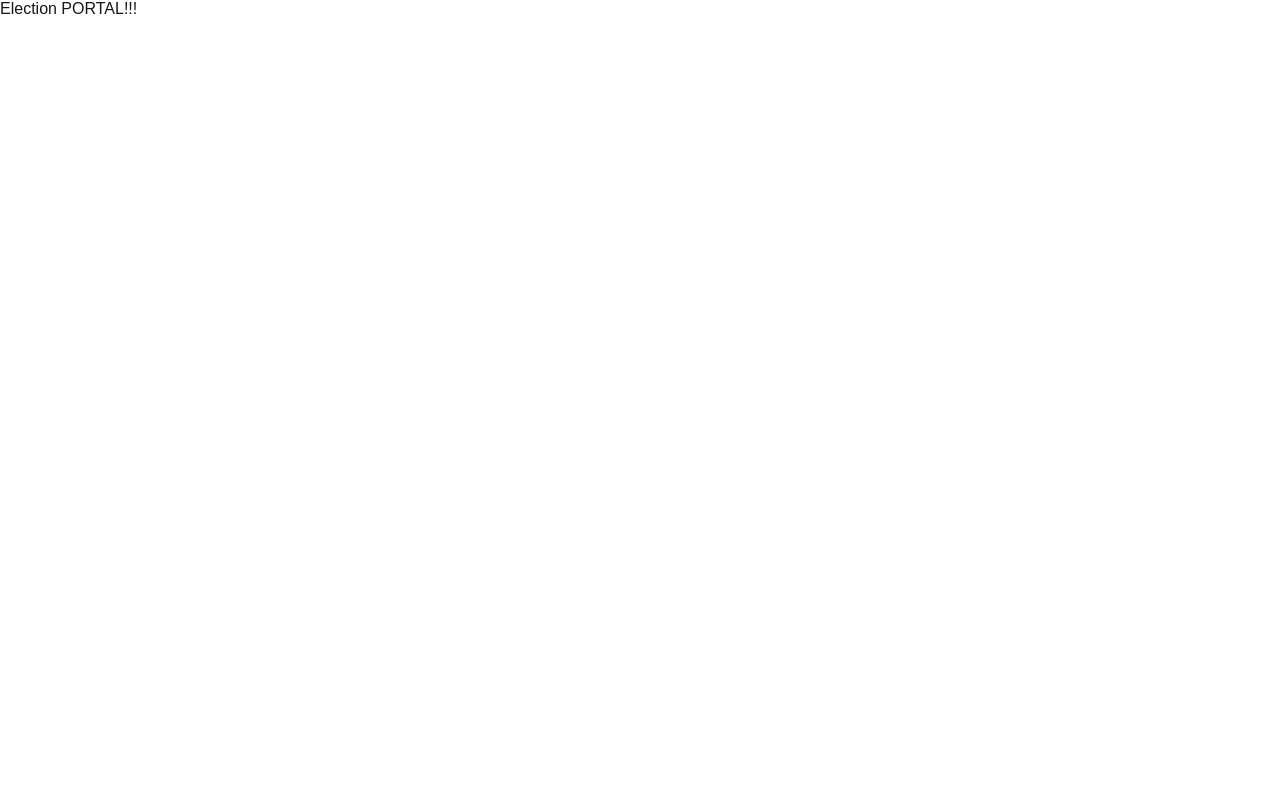
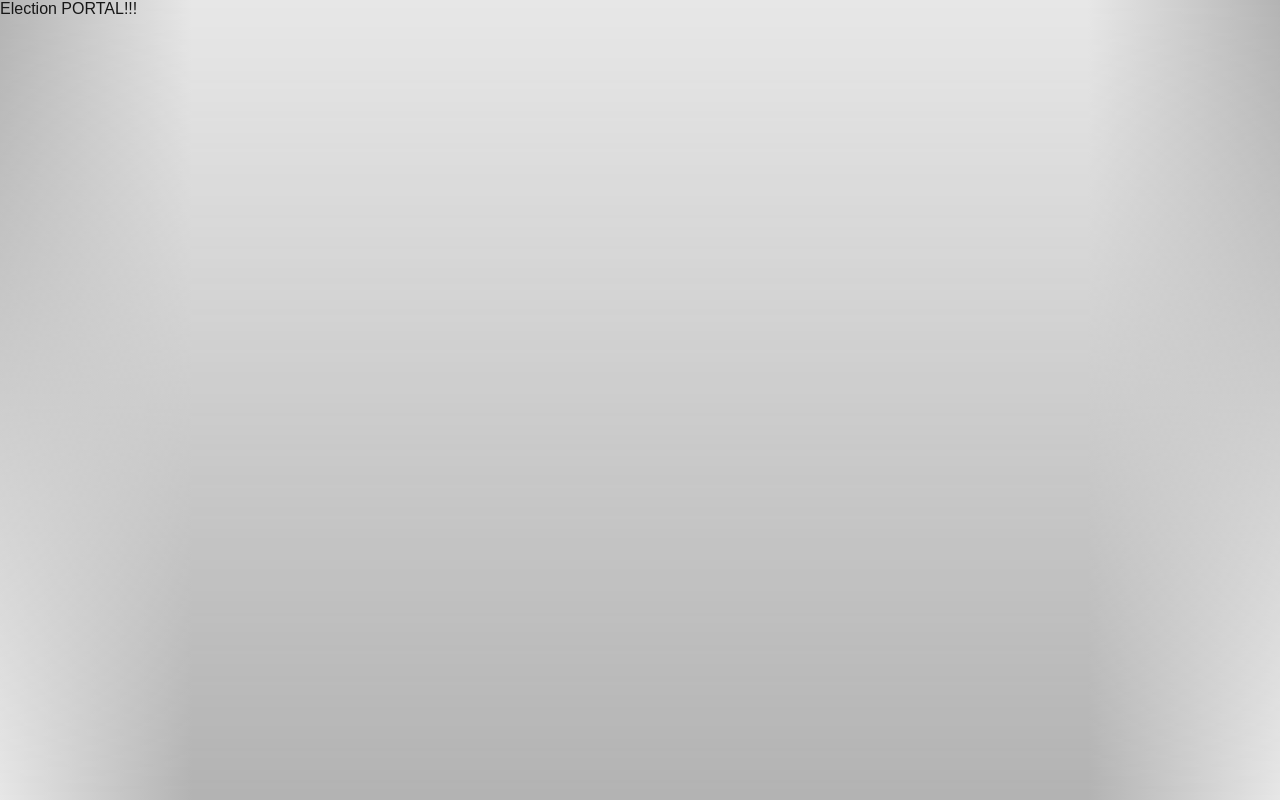
Before and after one commit to BPR-Data-Team/Election-Night, a Next.js app in the folder election-portal/: page / in a window 1280 px wide. Built offline with nearby package versions, Linux system fonts and the light colour scheme.

Commit message:
add css gradient

```diff
--- a/election-portal/app/globals.css
+++ b/election-portal/app/globals.css
@@ -12,16 +12,30 @@
 
 html,
 body {
+  width: 100vw;
+  height: 100vh;
   max-width: 100vw;
   overflow-x: hidden;
 }
 
 body {
   color: var(--foreground);
-  background: var(--background);
+  background: linear-gradient(to right, #e7e7e7 0%, #B3B3B3 15% 85%, #e7e7e7 100%);
   font-family: Arial, Helvetica, sans-serif;
   -webkit-font-smoothing: antialiased;
   -moz-osx-font-smoothing: grayscale;
+}
+
+body::before {
+  content: "";
+  position: absolute;
+  top: 0;
+  left: 0;
+  right: 0;
+  bottom: 0;
+  background: linear-gradient(to right, #B3B3B3 0%, #e7e7e7 15% 85%, #B3B3B3 100%);
+  mask: linear-gradient(#fff,transparent);
+  z-index: -1;
 }
 
 * {
```
Also changed, not shown: election-portal/package.json (+4 -4 lines), 1 other file (tests, documents, lock files or other folders).
